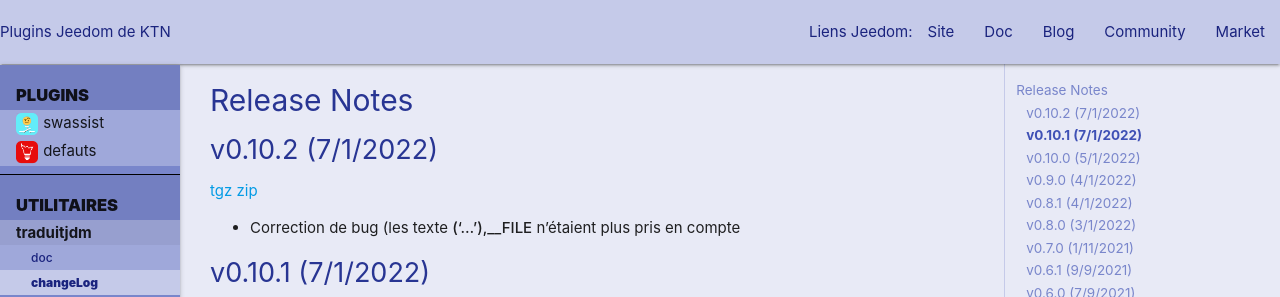
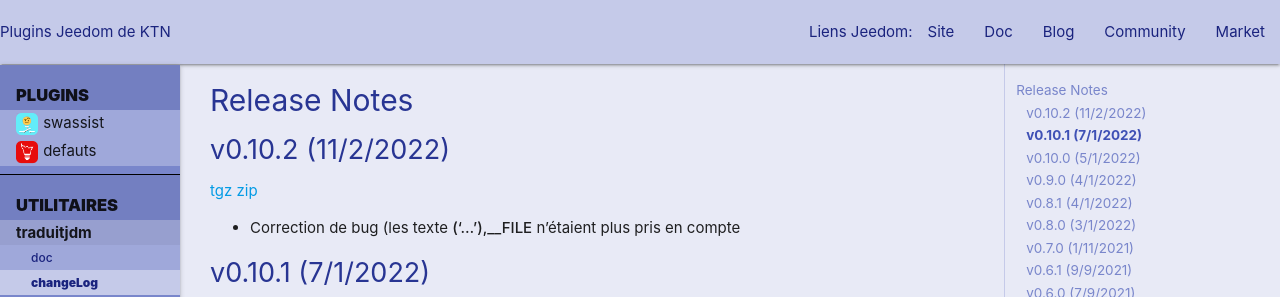
Before and after one commit to ktn001/ktn001.github.io, a Jekyll site: the page built from fr_FR/traduitjdm/release_notes.md, in a window 1280 px wide and 900 px high. Shown: the top 297 px of the window. Built offline with Jekyll 4.4.1, drawn with Linux system fonts in a browser that asks for light colours; our own code applies the rules of GitHub Pages for plain Markdown files.

Commit message:
nouvelle version de traduitjdm

```diff
--- a/fr_FR/traduitjdm/release_notes.md
+++ b/fr_FR/traduitjdm/release_notes.md
@@ -3,7 +3,7 @@
 ---
 # Release Notes
 
-## v0.10.2 (7/1/2022)
+## v0.10.2 (11/2/2022)
 [tgz](https://github.com/ktn001/traduitjdm/archive/refs/tags/v0.10.2.tar.gz) [zip](https://github.com/ktn001/traduitjdm/archive/refs/tags/v0.10.2.zip)
 
 - Correction de bug (les texte __('...'),__FILE__ n'étaient plus pris en compte
```
